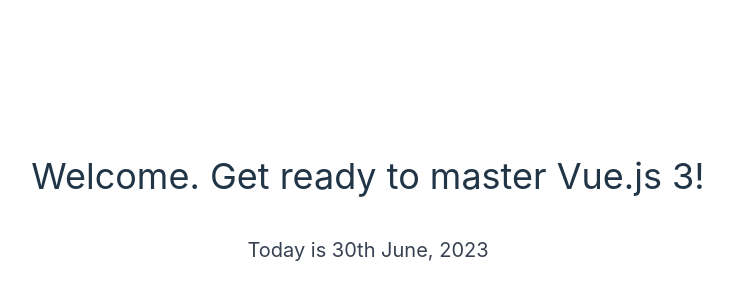
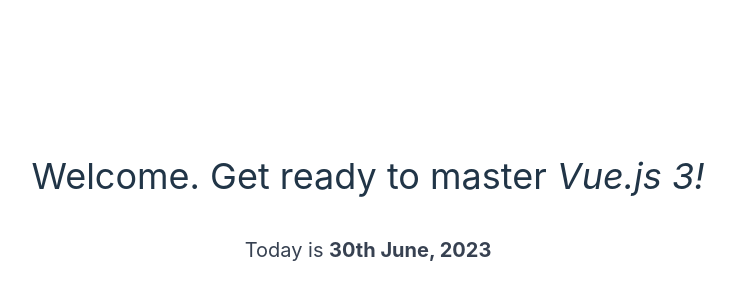
Before and after one commit to LearnWithHasinHayder/vuejs-chapter-3, a Vue app: page / in a window 1280 px wide. Shown: the part 222-522 px from the top of the page, without its empty margins (272-1007 px from the left). Built offline with nearby package versions, Linux system fonts and the light colour scheme.

Commit message:
Episode 13 Code

```diff
--- a/src/App.vue
+++ b/src/App.vue
@@ -1,11 +1,12 @@
 <script setup>
-
+    const message = 'Welcome. Get ready to master <em>Vue.js 3!</em>'
+    const date = '<strong>30th June, 2023</strong>'
 </script>
 
 <template>
   <div class="container mx-auto flex items-center justify-center min-h-screen flex-col">
-      <h1 class="text-4xl">Welcome. Get ready to master Vue.js 3!</h1>
-      <h2 class="mt-10 text-xl text-gray-700">Today is <span>30th June, 2023</span></h2>
+      <h1 class="text-4xl" v-html="message"></h1>
+      <h2 class="mt-10 text-xl text-gray-700">Today is <span v-html="date"></span></h2>
   </div>
 </template>
 
```
